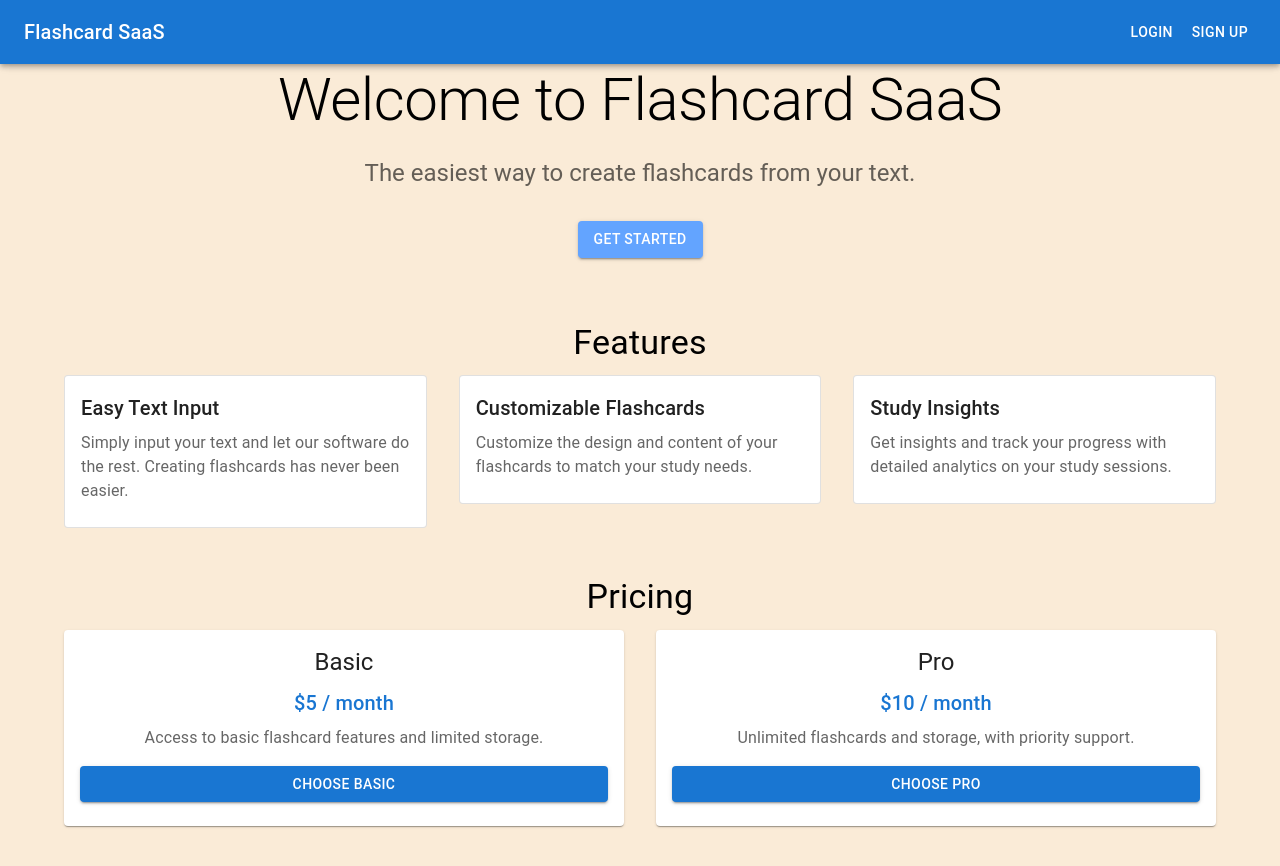
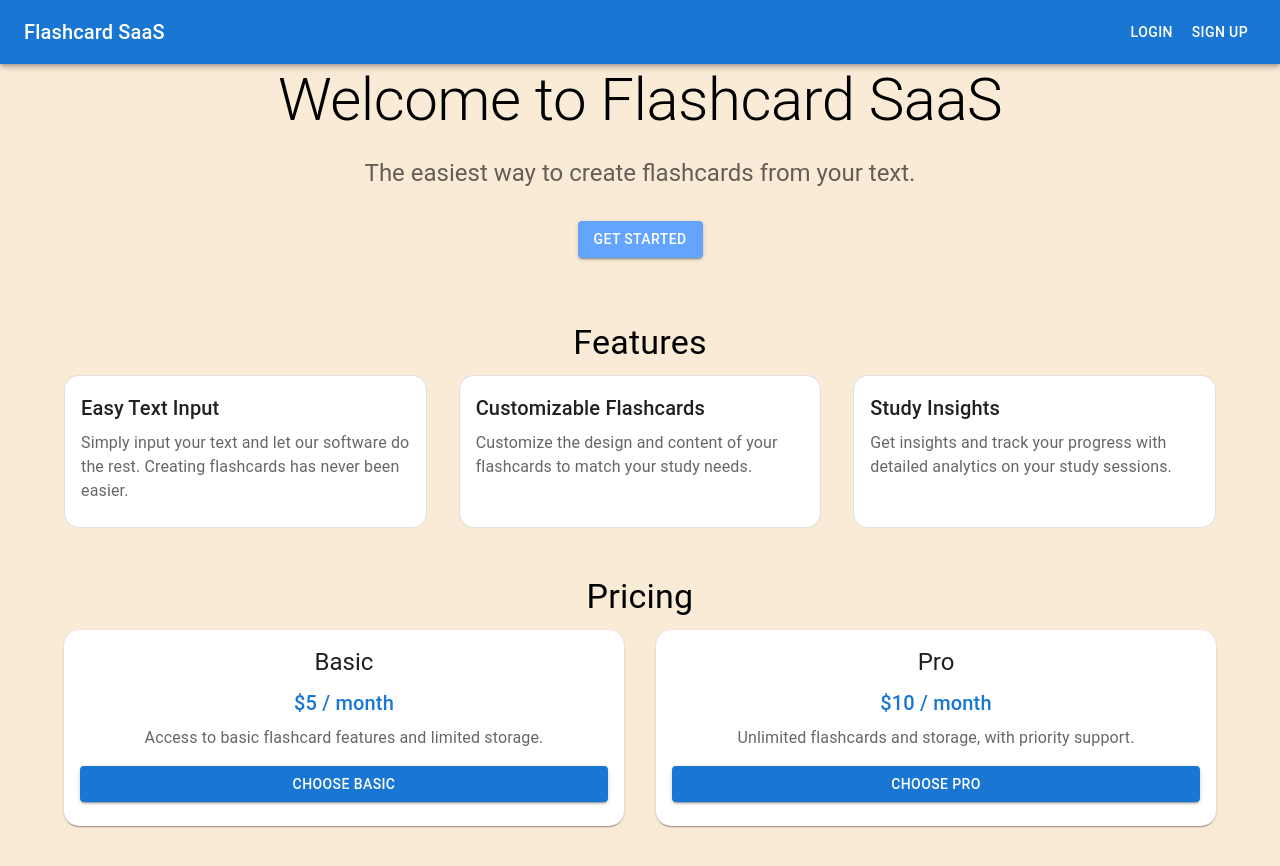
Before and after one commit to pedropa140/Flashcards, a Next.js app: page / in a window 1280 px wide. Shown: the top 866 px of the page. Built offline with nearby package versions, Linux system fonts and the light colour scheme; no server answers.

Commit message:
Readme + Rounded Corners
A draft readme and some rounded corners, next up is spreading the text out and rounding the buttons. Will change the color scheme a little (it's inconsistent across pages)
LocalDateTime=20240819220138.763000-240

```diff
--- a/app/page.js
+++ b/app/page.js
@@ -56,7 +56,7 @@ export default function SignUpPage() {
           </Typography>
           <Grid container spacing={4}>
             <Grid item xs={12} md={4}>
-              <Card variant="outlined">
+              <Card variant="outlined" sx={{ height: '100%', borderRadius: '15px' }}>
                 <CardContent>
                   <Typography variant="h6" gutterBottom>
                     Easy Text Input
@@ -68,7 +68,7 @@ export default function SignUpPage() {
               </Card>
             </Grid>
             <Grid item xs={12} md={4}>
-              <Card variant="outlined">
+              <Card variant="outlined" sx={{ height: '100%', borderRadius: '15px' }}>
                 <CardContent>
                   <Typography variant="h6" gutterBottom>
                     Customizable Flashcards
@@ -80,7 +80,7 @@ export default function SignUpPage() {
               </Card>
             </Grid>
             <Grid item xs={12} md={4}>
-              <Card variant="outlined">
+              <Card variant="outlined" sx={{ height: '100%', borderRadius: '15px' }}>
                 <CardContent>
                   <Typography variant="h6" gutterBottom>
                     Study Insights
@@ -100,16 +100,16 @@ export default function SignUpPage() {
           </Typography>
           <Grid container spacing={4}>
             <Grid item xs={12} md={6}>
-              <Card>
+              <Card sx={{ height: '100%', borderRadius: '15px' }}>
                 <CardContent>
-                  <Typography variant="h5" gutterBottom>
+                  <Typography variant="h5" gutterBottom sx={{ height: '100%', borderRadius: '15px' }}>
                     Basic
                   </Typography>
                   <Typography variant="h6" color="primary" gutterBottom>
                     $5 / month
                   </Typography>
                   <Typography color="textSecondary" paragraph>
-                    Access to basic flashcard features and limited storage.
+                   Access to basic flashcard features and limited storage.
                   </Typography>
                   <Button variant="contained" color="primary" fullWidth>
                     Choose Basic
@@ -118,7 +118,7 @@ export default function SignUpPage() {
               </Card>
             </Grid>
             <Grid item xs={12} md={6}>
-              <Card>
+              <Card sx={{ height: '100%', borderRadius: '15px' }}>
                 <CardContent>
                   <Typography variant="h5" gutterBottom>
                     Pro
--- a/package.json
+++ b/package.json
@@ -18,7 +18,7 @@
     "@next/font": "^14.2.5",
     "@stripe/stripe-js": "^4.3.0",
     "firebase": "^10.13.0",
-    "next": "14.2.5",
+    "next": "^14.2.5",
     "react": "^18",
     "react-dom": "^18",
     "react-responsive-carousel": "^3.2.23",
```
Also changed, not shown: 2 other files (tests, documents, lock files or other folders).
